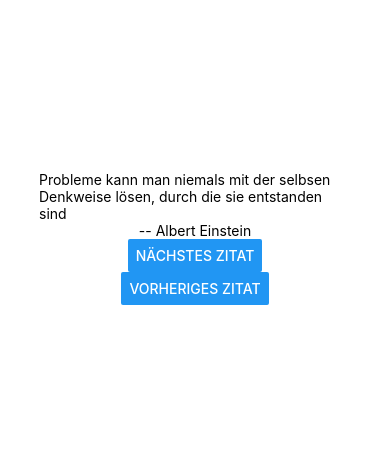
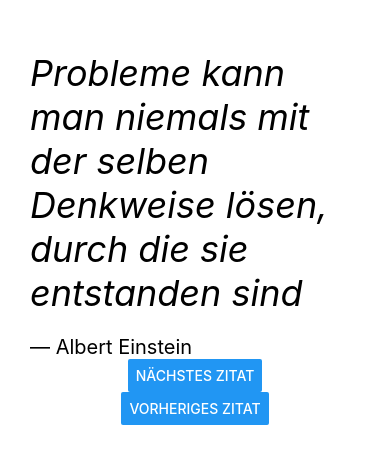
Before and after one commit to thomd/nice-quotes-app, a React Native app: screen / in a window 390 px wide. Shown: the part 184-648 px from the top of the page. Built offline with nearby package versions, Linux system fonts and the light colour scheme.

Commit message:
style for Quote

```diff
--- a/App.js
+++ b/App.js
@@ -5,7 +5,7 @@ import Quote from "./js/components/Quote";
 const data = [
   {
     text:
-      "Probleme kann man niemals mit der selbsen Denkweise lösen, durch die sie entstanden sind",
+      "Probleme kann man niemals mit der selben Denkweise lösen, durch die sie entstanden sind",
     author: "Albert Einstein"
   },
   {
@@ -48,7 +48,6 @@ export default class App extends Component {
 
 const styles = StyleSheet.create({
   container: {
-    padding: "10%",
     flex: 1,
     backgroundColor: "#fff",
     alignItems: "center",
--- a/js/components/Quote.js
+++ b/js/components/Quote.js
@@ -1,12 +1,26 @@
-import React, { Fragment } from "react";
-import { Text } from "react-native";
+import React from "react";
+import { StyleSheet, View, Text } from "react-native";
 
 export default props => {
   const { text, author } = props;
   return (
-    <Fragment>
-      <Text>{text}</Text>
-      <Text>-- {author}</Text>
-    </Fragment>
+    <View style={styles.container}>
+      <Text style={styles.text}>{text}</Text>
+      <Text style={styles.author}>&mdash; {author}</Text>
+    </View>
   );
 };
+
+const styles = StyleSheet.create({
+  container: {
+    paddingHorizontal: 30
+  },
+  text: {
+    fontSize: 36,
+    fontStyle: "italic",
+    marginBottom: 20
+  },
+  author: {
+    fontSize: 20
+  }
+});
```
